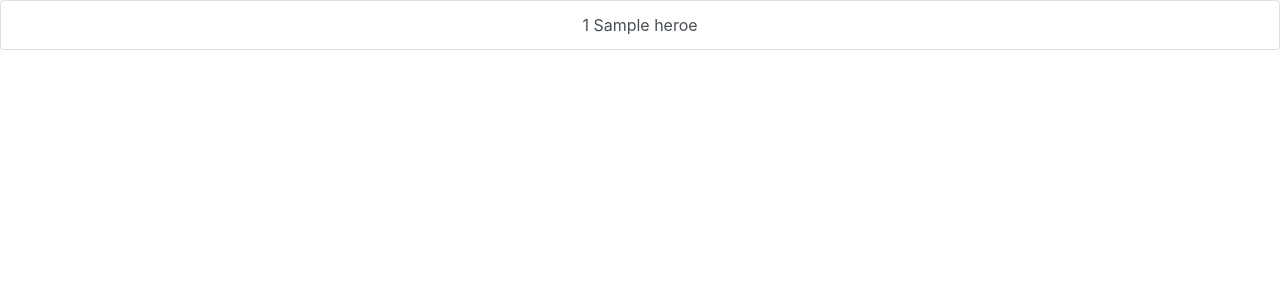
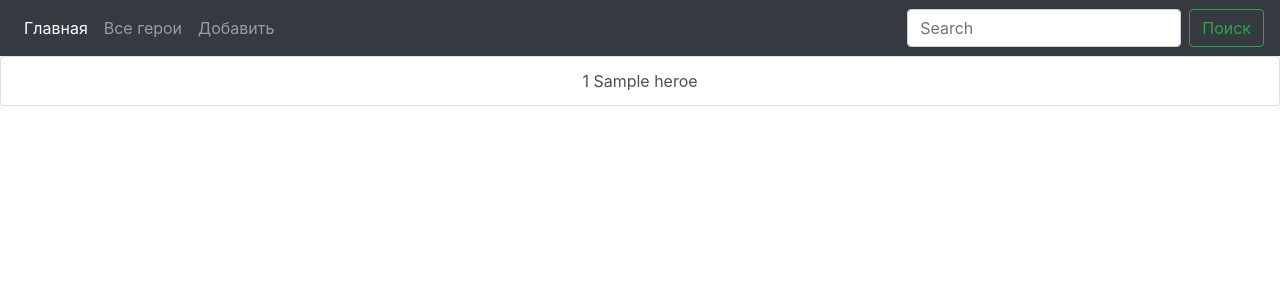
Before and after one commit to sedykhvitaliy/dota-heroes-flask, a Flask app: page /heroes_list in a window 1280 px wide. Shown: the top 300 px of the page. Run offline with Flask 3, Linux system fonts and the light colour scheme; tables that the repository leaves empty hold one stand-in row (values such as "Sample post"); some libraries are stand-ins or nearby versions.

Commit message:
#4 menu update

```diff
--- a/app/templates/404.html
+++ b/app/templates/404.html
@@ -1,4 +1,4 @@
 {% extends "base.html" %}
 {% block content %}
-<p class="btn btn-danger">Heroe {{ name }} not found in database</p>
+<p class="bg-danger">Heroe {{ name }} not found in database</p>
 {% endblock %}
--- a/app/templates/all_heroes.html
+++ b/app/templates/all_heroes.html
@@ -14,15 +14,39 @@
     <title>ALL HEROES LIST</title>
     {% endblock %}
 </head>
+<body>
+<nav class="navbar navbar-expand-lg navbar-dark bg-dark">
+  <div class="collapse navbar-collapse" id="navbarNav">
+    <ul class="navbar-nav mr-auto">
+      <li class="nav-item active">
+        <a class="nav-link" href="#">Главная<span class="sr-only">(current)</span></a>
+      </li>
+      <li class="nav-item">
+        <a class="nav-link" href="{{ url_for('heroes_list') }}">Все герои</a>
+      </li>
+      <li class="nav-item">
+        <a class="nav-link" href="#">Добавить</a>
+      </li>
+    </ul>
+    <form class="form-inline my-2 my-lg-0">
+      <input class="form-control mr-sm-2" type="search" placeholder="Search" aria-label="Search">
+      <button class="btn btn-outline-success my-2 my-sm-0" type="submit">Поиск</button>
+    </form>
+  </div>
+</nav>
+</body>
 <body style="text-align:center">
 <!-- Your page content -->
 {% block content %}
-<div class="list-group" >
+<div class="list-group ">
     {% for heroe in heroes %}
-        <a href="http://127.0.0.1:5000/heroe/" class="list-group-item list-group-item-action">{{heroe.id_heroes}} {{heroe.name}} </a>
-    </div>
-    {% endfor %}
-</ul>
+    <a href="{{ url_for('heroe_card', name = heroe.name) }}" class="list-group-item list-group-item-action">{{heroe.id_heroes}}
+        {{heroe.name}} </a>
+
+</div>
+{% endfor %}
+
+
 {% endblock %}
 
 {% block scripts %}
--- a/app/templates/base.html
+++ b/app/templates/base.html
@@ -10,7 +10,7 @@
     {{ bootstrap.load_css() }}
     {% endblock %}
 
-    <title>aaa</title>
+    <title>Main page</title>
     {% endblock %}
 </head>
 <body>
@@ -33,6 +33,7 @@
     </form>
   </div>
 </nav>
+
 <!--<nav class="navbar navbar-expand-lg navbar-light bg-light">
   <div class="collapse navbar-collapse" id="navbarSupportedContent">
     <ul class="navbar-nav mr-auto">
@@ -49,9 +50,12 @@
     </form>
   </div>
 </nav>-->
+<div class="has-bg-img">
 {% block content %}
 
 {% endblock %}
+<img src="{{ url_for('static', filename = 'img/dota2.jpg') }}" class="bg-img">
+</div>
 {% block scripts %}
 
 <!-- Optional JavaScript -->
--- a/app/templates/main_page.html
+++ b/app/templates/main_page.html
@@ -5,6 +5,6 @@
   <p class="lead">Это база данных героев из Dota 2 на FLASK.</p>
   <hr class="my-4">
   <p>Нажав на эту кнопку вы сможете увидеть список всех героев.</p>
-  <a class="btn btn-primary btn-lg" href="http://127.0.0.1:5000/heroes_list" role="button">Все герои</a>
+  <a class="btn btn-primary btn-lg" href="{{ url_for('heroes_list') }}" role="button">Все герои</a>
 </div>
 {% endblock %}
```
Also changed, not shown: app/static/img/dota2.jpg (added).
